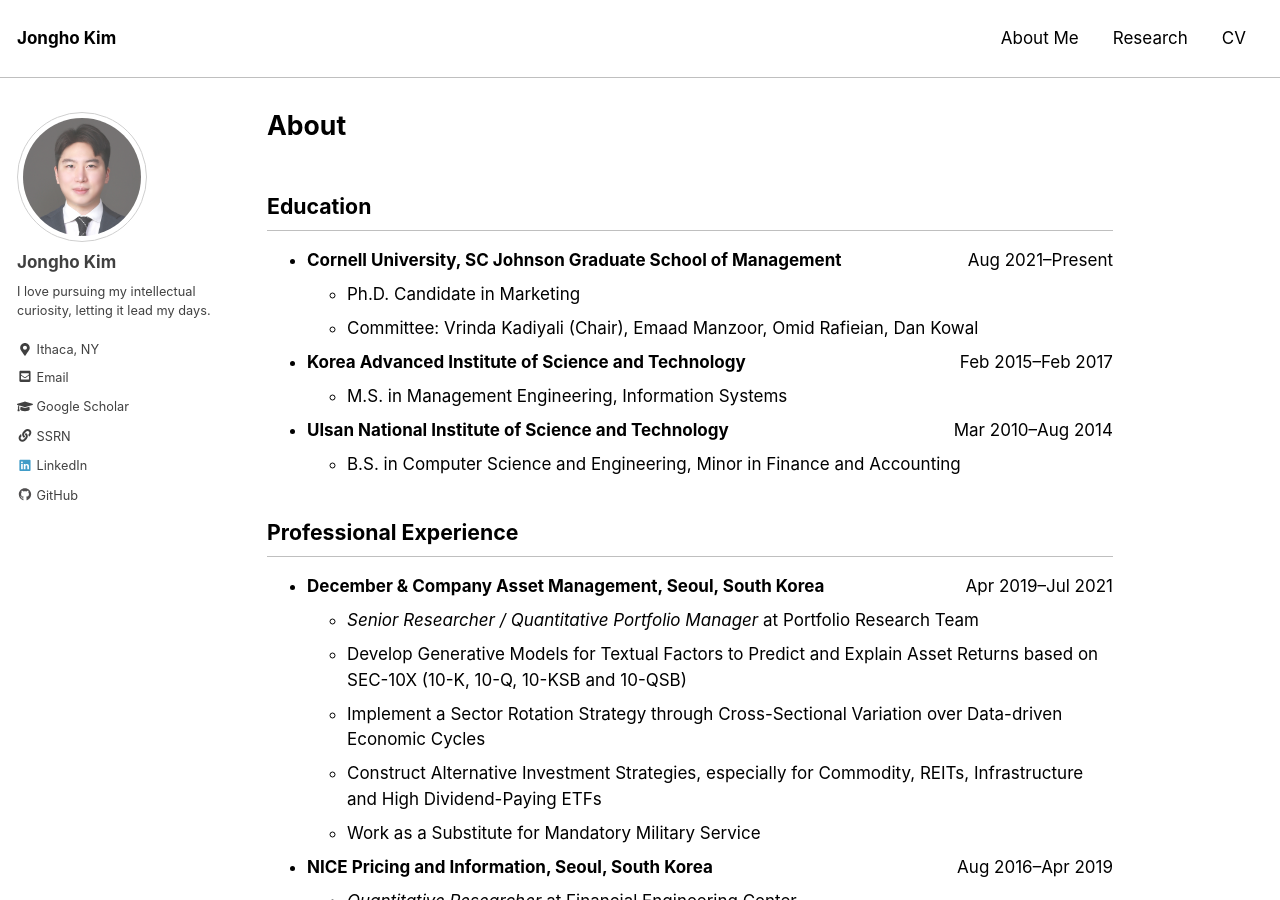
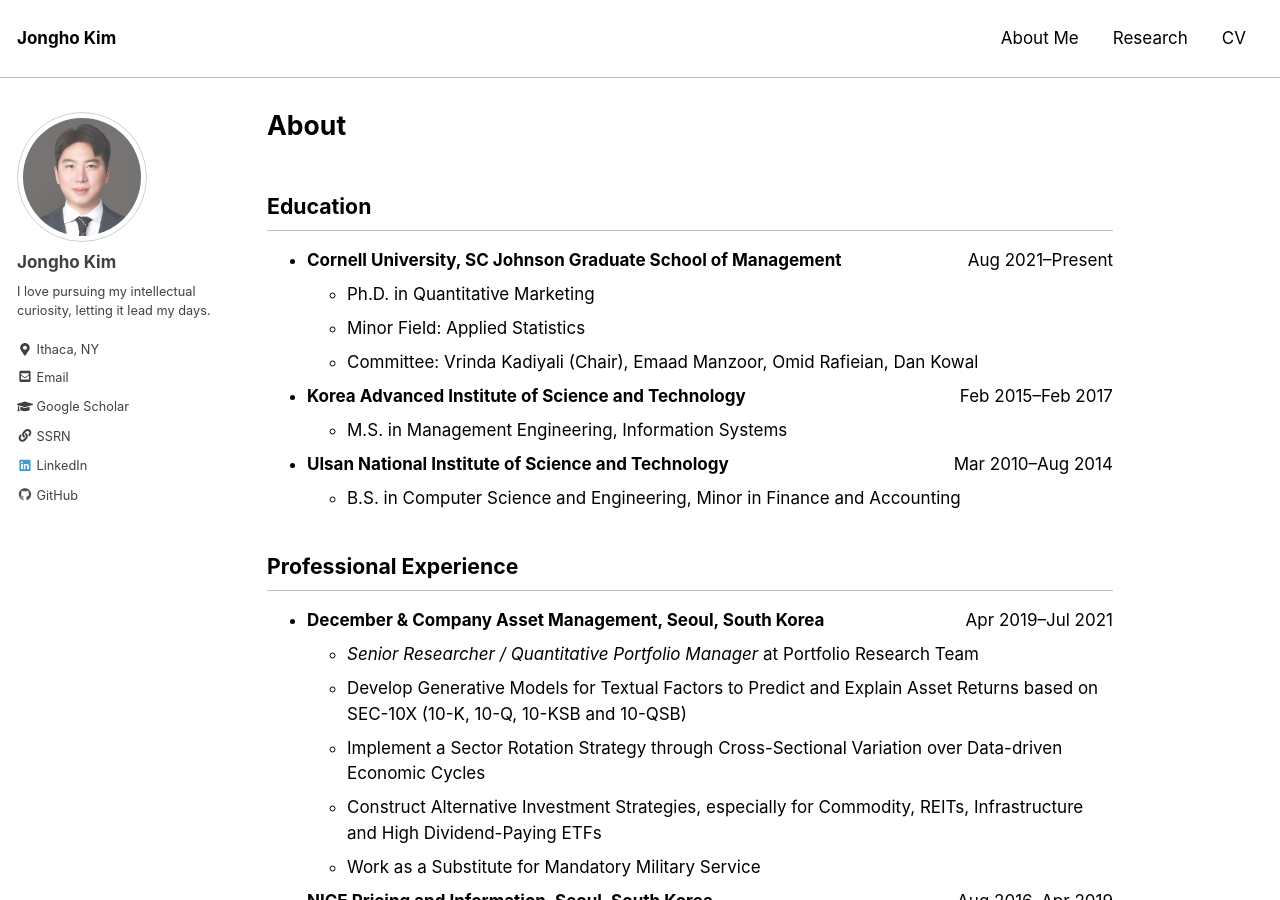
Before and after one commit to jonghkim/jonghkim.github.io, a Jekyll site: the page built from _pages/about.md, in a window 1280 px wide and 900 px high. Built offline with Jekyll 4.4.1, drawn with Linux system fonts in a browser that asks for light colours.

Commit message:
update minor

```diff
--- a/_pages/about.md
+++ b/_pages/about.md
@@ -8,7 +8,8 @@ last_modified_at: 2026-03-12
 ---
 ## Education
 - **Cornell University, SC Johnson Graduate School of Management** <span style="float:right">Aug 2021–Present</span>
-    - Ph.D. Candidate in Marketing
+    - Ph.D. in Quantitative Marketing
+    - Minor Field: Applied Statistics
   - Committee: Vrinda Kadiyali (Chair), Emaad Manzoor, Omid Rafieian, Dan Kowal
 - **Korea Advanced Institute of Science and Technology** <span style="float:right">Feb 2015–Feb 2017</span>
     - M.S. in Management Engineering, Information Systems
```
Also changed, not shown: 1 other file.
